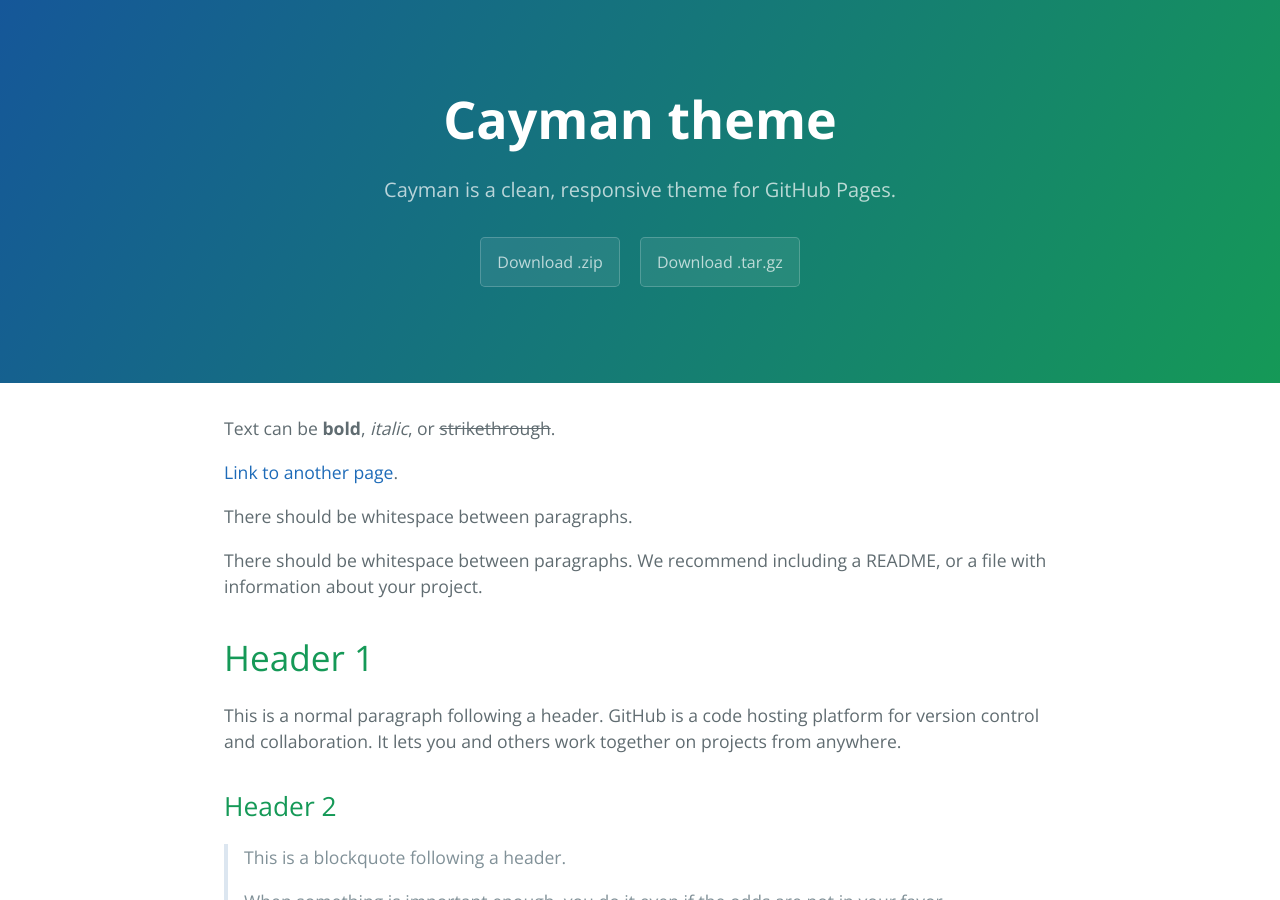
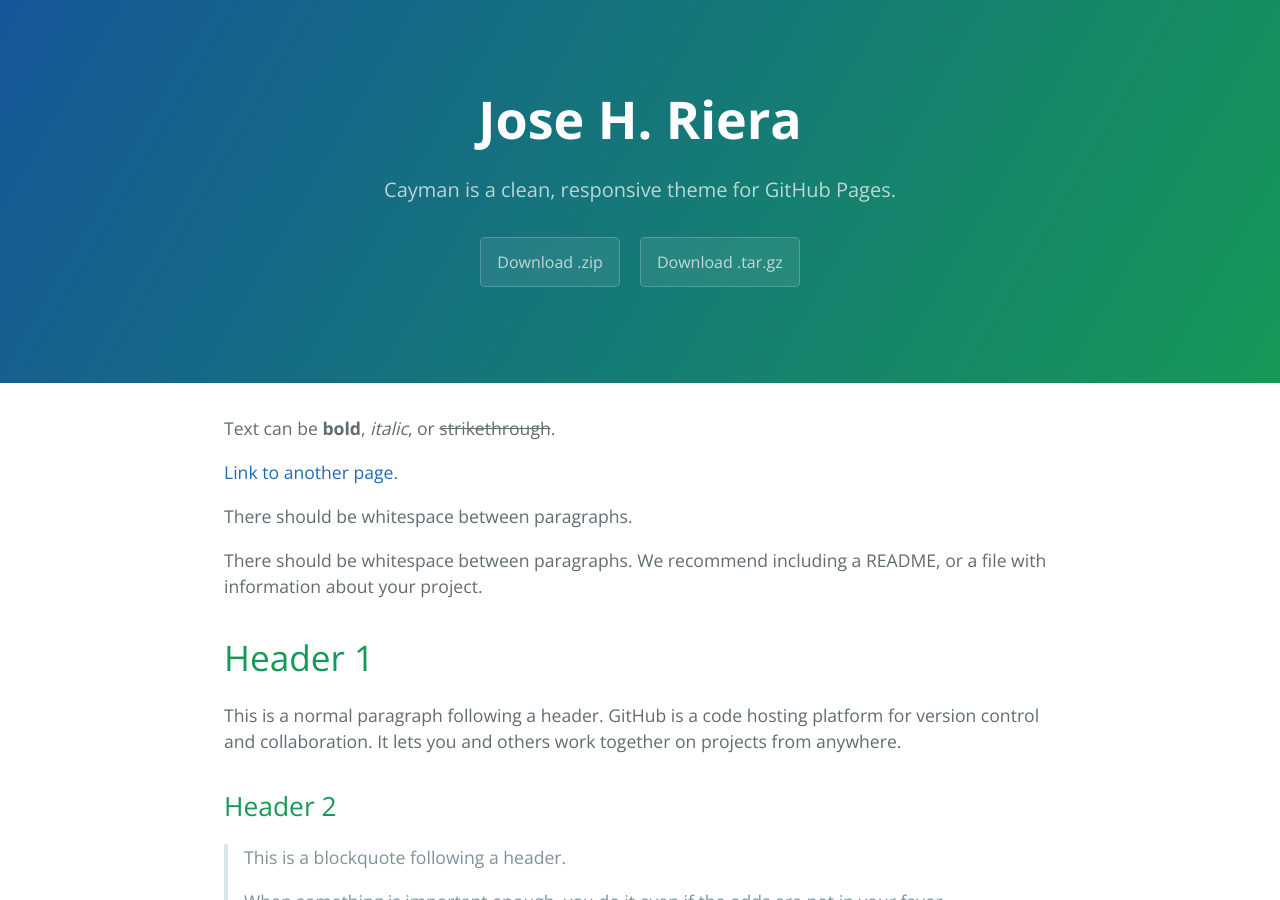
Before and after one commit to jhrs21/jhrs21.github.io, a Jekyll site: the page built from index.md, in a window 1280 px wide and 900 px high. Built offline with Jekyll 4.4.1, drawn with Linux system fonts in a browser that asks for light colours.

Commit message:
Changing title

```diff
--- a/_config.yml
+++ b/_config.yml
@@ -1,4 +1,4 @@
-title: Cayman theme
+title: Jose H. Riera
 description: Cayman is a clean, responsive theme for GitHub Pages.
 show_downloads: true
 google_analytics:
```
